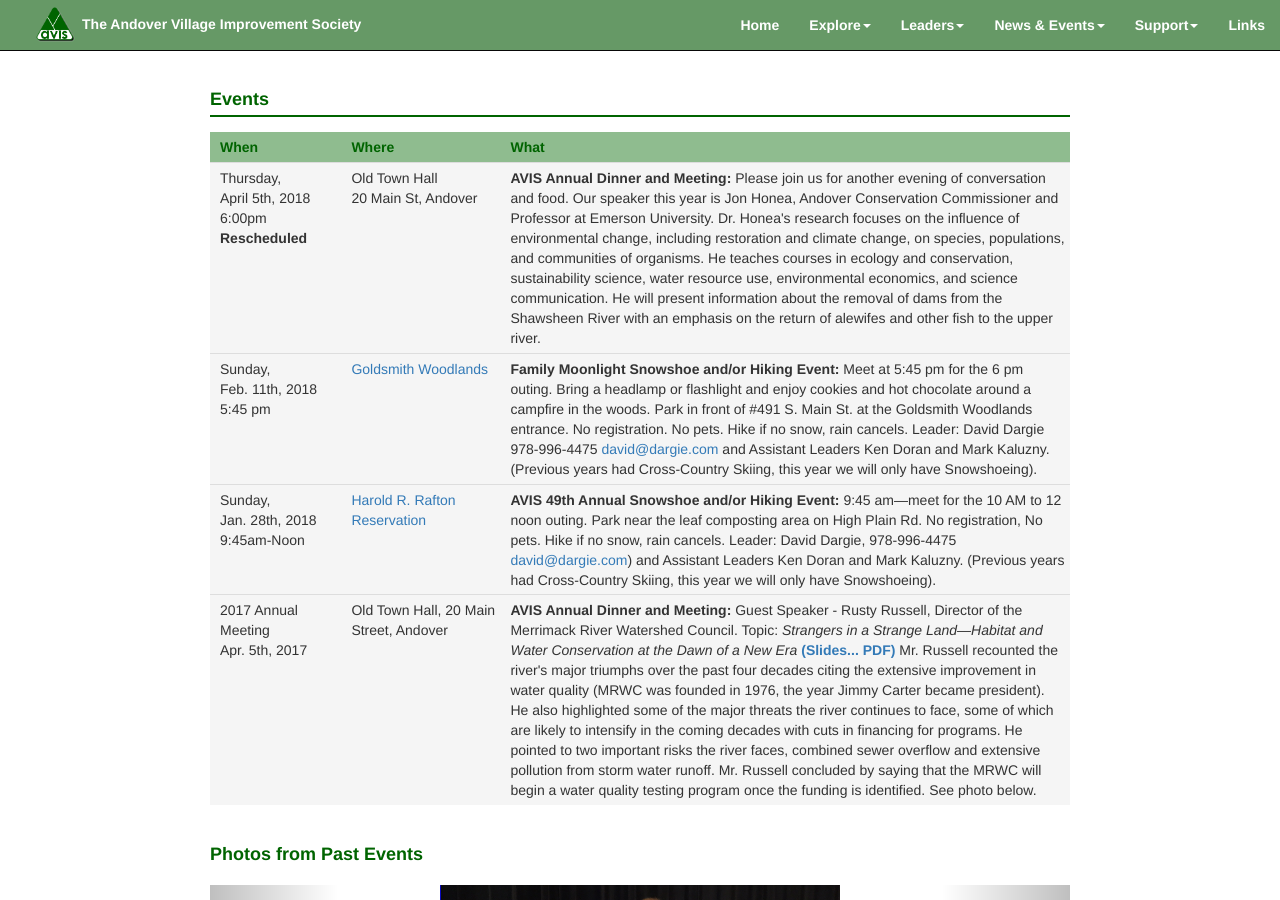
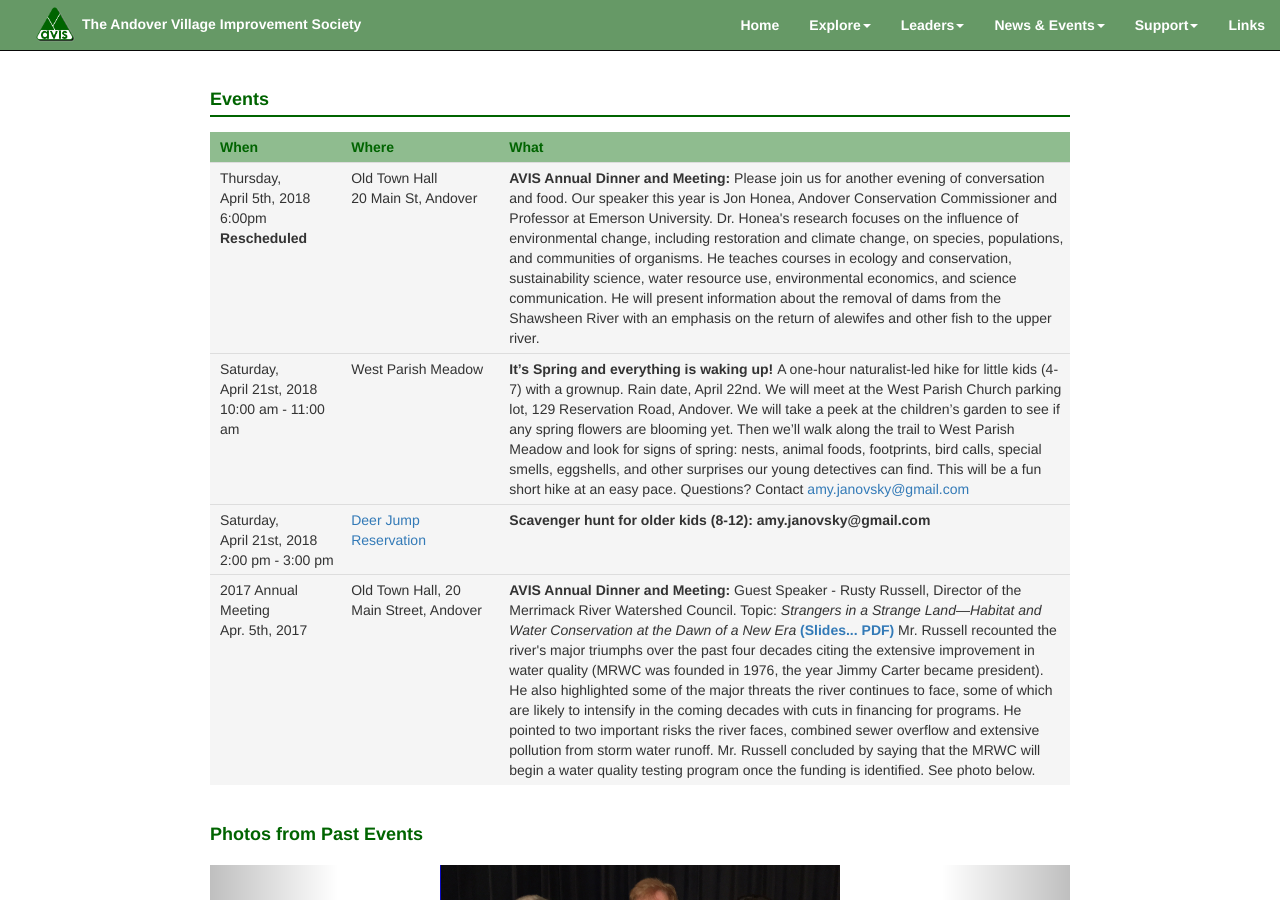
Before and after one commit to avisandover/avis-website, a Jekyll site: the page built from events.html, in a window 1280 px wide and 900 px high. Built offline with Jekyll 4.4.1, drawn with Linux system fonts in a browser that asks for light colours.

Commit message:
Added April 2018 Hikes

```diff
--- a/events.html
+++ b/events.html
@@ -29,29 +29,29 @@
 						<td><strong>AVIS Annual Dinner and Meeting: </strong>Please join us for another evening of conversation and food. Our speaker this year is Jon Honea, Andover Conservation Commissioner and Professor at Emerson University.  Dr. Honea's research focuses on the influence of environmental change, including restoration and climate change, on species, populations, and communities of organisms. He teaches courses in ecology and conservation, sustainability science, water resource use, environmental economics, and science communication. He will present information about the removal of dams from the Shawsheen River with an emphasis on the return of alewifes and other fish to the upper river.<br>
 						</td>
 					</tr>
-	  				<tr>
+
+					<tr>
 						<td>
-							Sunday,<br>
-							Feb. 11th, 2018<br>
-							5:45 pm<br>
+							Saturday,<br>
+							April 21st, 2018<br>
+							10:00 am - 11:00 am<br>
 						</td>
 						<td>
-						<a href="goldsmith.html" target="_blank">Goldsmith Woodlands</a>
+							West Parish Meadow<br>
 						</td>
-						<td><strong>Family Moonlight Snowshoe and/or Hiking Event:  </strong>Meet at 5:45 pm for the 6 pm outing. Bring a headlamp or flashlight and enjoy cookies and hot chocolate around a campfire in the woods. Park in front of #491 S. Main St. at the Goldsmith Woodlands entrance. No registration. No pets. Hike if no snow, rain cancels. Leader: David Dargie 978-996-4475 <a href="mailto:david@dargie.com" target="_blank">david@dargie.com</a> and Assistant Leaders Ken Doran and Mark Kaluzny. (Previous years had Cross-Country Skiing, this year we will only have Snowshoeing).
+						<td><strong>It’s Spring and everything is waking up! </strong>A one-hour naturalist-led hike for little kids (4-7) with a grownup. Rain date, April 22nd. We will meet at the West Parish Church parking lot, 129 Reservation Road, Andover. We will take a peek at the children’s garden to see if any spring flowers are blooming yet. Then we’ll walk along the trail to West Parish Meadow and look for signs of spring:  nests, animal foods, footprints, bird calls, special smells, eggshells, and other surprises our young detectives can find. This will be a fun short hike at an easy pace.  Questions? Contact <a href="mailto:amy.janovsky@gmail.com" target="_blank">amy.janovsky@gmail.com</a><br>
 						</td>
 					</tr>
 	  				<tr>
 						<td>
-							Sunday,<br>
-							Jan. 28th, 2018<br>
-							9:45am-Noon<br>
+							Saturday,<br>
+							April 21st, 2018<br>
+							2:00 pm - 3:00 pm<br>
 						</td>
 						<td>
-						<a href="rafton.html" target="_blank">Harold R. Rafton Reservation</a>
+						<a href="deerjump.html" target="_blank">Deer Jump Reservation</a>
 						</td>
-						<td><strong>AVIS 49th Annual Snowshoe and/or Hiking Event:  </strong>9:45 am—meet for the 10 AM to 12 noon outing. Park near the leaf composting area on High Plain Rd. No registration, No pets. Hike if no snow, rain cancels. Leader: David Dargie, 978-996-4475 <a href="mailto:david@dargie.com" target="_blank">david@dargie.com</a>) and Assistant Leaders Ken Doran and Mark Kaluzny. (Previous years had Cross-Country Skiing, this year we will only have Snowshoeing).
-
+						<td><strong>Scavenger hunt for older kids (8-12):  </strongA one-hour naturalist-led hike for older kids with an adult. We’ll meet at the AVIS trailhead at 9 Nollett Drive, Andover. Rain date is April 22nd. We will walk through the hemlock grove, cross a small creek, and stroll along the beautiful Deer Jump trail along the Merrimack River. We’ll have lists of special things to find that will help us hone our skills at looking for animal signs and listening carefully to the critters who live in this special reservation. Questions? Contact <a href="mailto:amy.janovsky@gmail.com" target="_blank">amy.janovsky@gmail.com</a><br>
 						</td>
 					</tr>
 	  				<tr>
```
